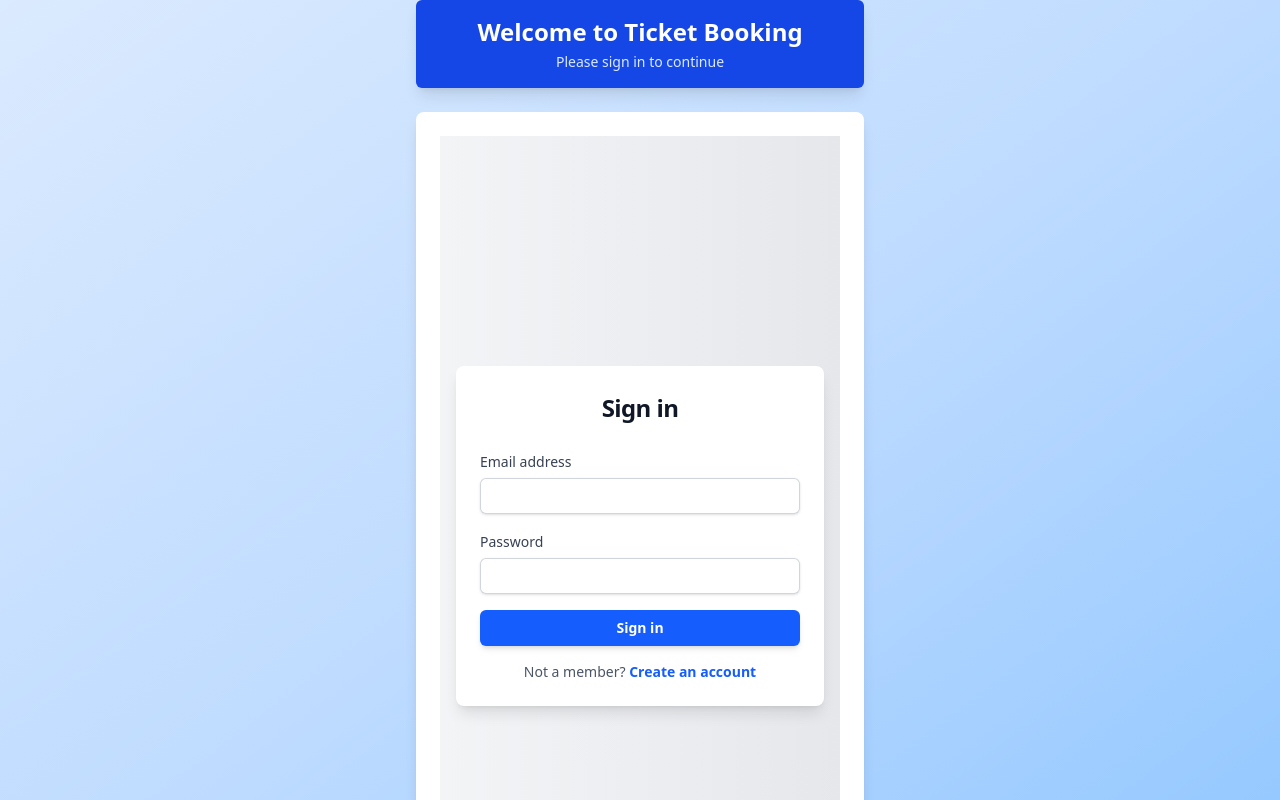
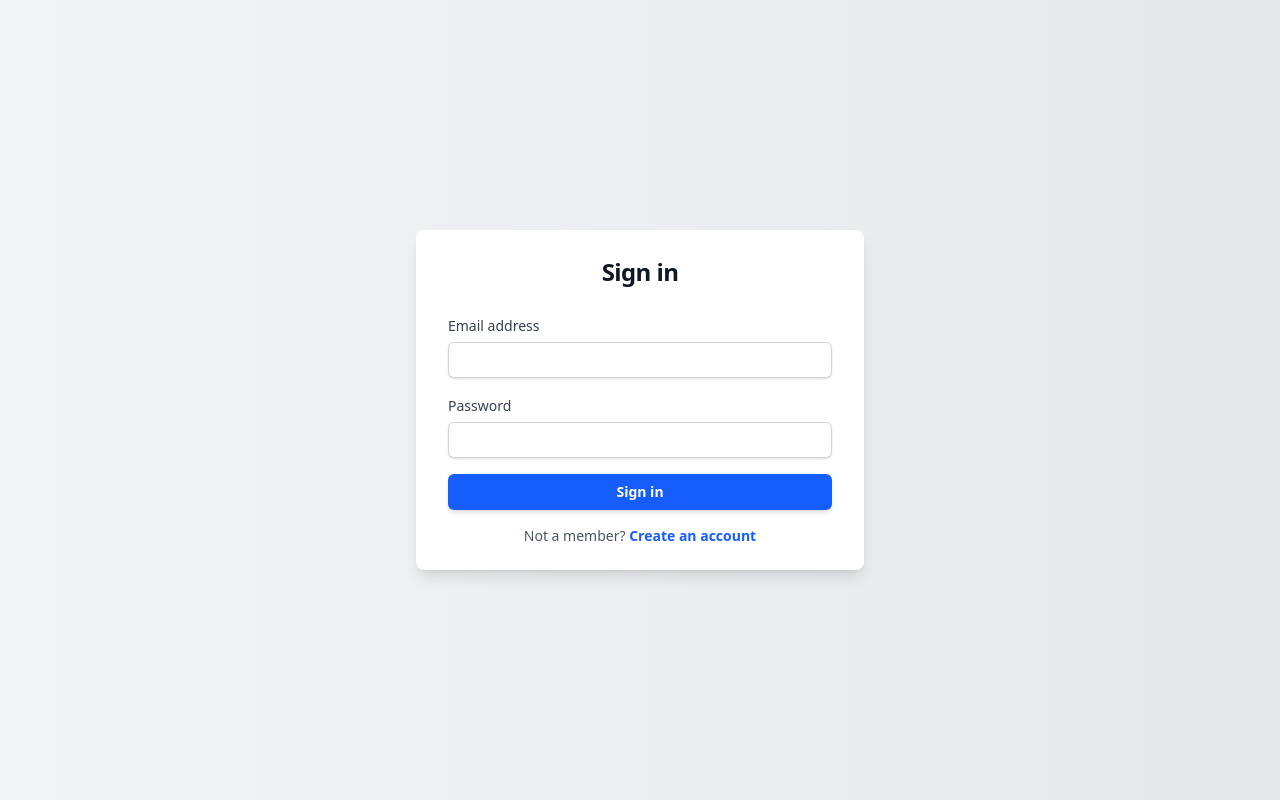
Before and after one commit to Srinandan2003/TICKET_BOOKING_APP, a React (Vite) app in the folder frontend/: page /login in a window 1280 px wide. Shown: the top 800 px of the page. Built offline with nearby package versions, Linux system fonts and the light colour scheme.

Commit message:
Changing the Ui

```diff
--- a/frontend/src/pages/LogInPage.jsx
+++ b/frontend/src/pages/LogInPage.jsx
@@ -2,20 +2,9 @@ import Login from "../components/Auth/SignIn.jsx";
 
 function LogIn() {
   return (
-    <div className="min-h-screen bg-gradient-to-br from-blue-100 via-blue-200 to-blue-300 flex flex-col items-center justify-center px-4">
 
-      {/* Header */}
-      <div className="bg-blue-700 text-white rounded-md shadow-lg px-6 py-4 w-full max-w-md text-center mb-6">
-        <h1 className="text-2xl font-semibold">Welcome to Ticket Booking</h1>
-        <p className="text-sm text-blue-100 mt-1">Please sign in to continue</p>
-      </div>
+          <Login />
 
-      {/* Login Form */}
-      <div className="w-full max-w-md bg-white p-6 rounded-lg shadow-lg">
-        <Login />
-      </div>
-
-    </div>
   );
 }
 
--- a/frontend/src/pages/RegisterPage.jsx
+++ b/frontend/src/pages/RegisterPage.jsx
@@ -1,19 +1,14 @@
-import Register from "../components/Auth/SignUp.jsx";
+import Register from "../components/Auth/SignUp.jsx"
 
-const RegisterPage = () => {
-  return (
-    <div className="min-h-screen bg-gradient-to-br flex flex-col items-center justify-start">
-      {/* Intro Section */}
-      <div className="w-full bg-blue-800 text-white p-6 text-center shadow-md">
-        <h1 className="text-3xl font-bold mb-2">Join Ticket Booking</h1>
-      </div>
+const RegisterPage = () =>{
+    return(
+        <>
+        <div>
 
-      {/* Register Form Section */}
-      <div className="flex-1 flex items-center justify-center w-full p-4">
-        <Register />
-      </div>
-    </div>
-  );
-};
+            <Register/>
+        </div>
+        </>
+    )
+}
 
-export default RegisterPage;
+export default RegisterPage
```
